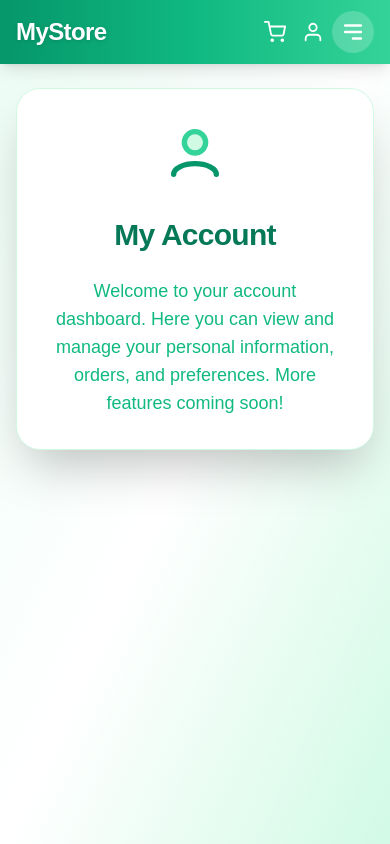
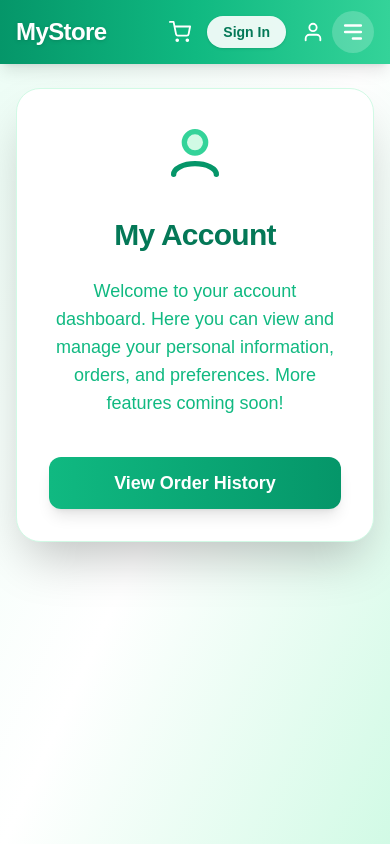
Before and after one commit to iampeterjose/ecommerce, a Next.js app: page /account in a window 390 px wide. Shown: the top 844 px of the page. Built offline with nearby package versions, Linux system fonts and the light colour scheme.

Commit message:
top padding on cart and checkout page

```diff
--- a/app/account/page.jsx
+++ b/app/account/page.jsx
@@ -32,6 +32,11 @@ const Page = () => {
                     <p className="text-emerald-500 text-lg text-center max-w-md">
                         Welcome to your account dashboard. Here you can view and manage your personal information, orders, and preferences. More features coming soon!
                     </p>
+                    <a href="/history" className="mt-4 w-full max-w-xs">
+                        <button className="w-full py-3 font-bold bg-gradient-to-r from-emerald-500 to-emerald-600 text-white rounded-xl shadow-lg hover:from-emerald-600 hover:to-emerald-700 transition-all duration-200 text-lg">
+                            View Order History
+                        </button>
+                    </a>
                 </div>
             )}
         </div>
--- a/app/cart/checkout/page.jsx
+++ b/app/cart/checkout/page.jsx
@@ -39,7 +39,7 @@ const page = () => {
     const stripePromise = loadStripe(process.env.NEXT_PUBLIC_STRIPE_PUBLISHABLE_KEY);
 
     return (
-        <div className="flex flex-col py-10 md:py-8 min-h-screen bg-emerald-50/40 px-2 md:px-10 lg:px-32">
+        <div className="flex flex-col py-10 md:py-8 min-h-screen bg-emerald-50/40 px-2 md:px-10 lg:px-32 pt-24 md:pt-5">
             {/* Floating Back Button */}
             <button
                 className="fixed top-24 left-4 z-30 flex items-center gap-2 bg-white border border-emerald-100 shadow-lg rounded-full px-4 py-2 text-emerald-600 font-bold hover:bg-emerald-100 transition-colors duration-200"
--- a/app/cart/page.jsx
+++ b/app/cart/page.jsx
@@ -24,7 +24,7 @@ const Page = () => {
     if (!isMounted) return null; // Prevent rendering until mounted
 
     return (
-        <div className="flex flex-col py-10 md:py-8 min-h-screen bg-emerald-50/40 px-2 md:px-10 lg:px-32">
+        <div className="flex flex-col py-10 md:py-8 min-h-screen bg-emerald-50/40 px-2 md:px-10 lg:px-32 pt-24 md:pt-5">
             <h1 className="text-3xl md:text-4xl font-extrabold text-emerald-700 mb-2 tracking-tight flex items-center gap-3">
                 <FaCartArrowDown size={32} className="text-emerald-400" />
                 Shopping Cart
--- a/app/constants/index.js
+++ b/app/constants/index.js
@@ -4,9 +4,7 @@ import { MdEmail } from "react-icons/md";
 export const navLinks = [
     {href: "/", title: "Home", view: "desktop" },
     {href: "/products", title: "Products", view: "desktop" },
-    {href: "/#contactus", title: "Contact Us", view: "desktop" },
-    {href: "/cart", title: "Cart", view: "mobile" },
-    {href: "/history", title: "Order History", view: "mobile" }
+    {href: "/#contactus", title: "Contact Us", view: "desktop" }
 ];
 
 export const productAndServices = [
--- a/components/Nav.jsx
+++ b/components/Nav.jsx
@@ -52,6 +52,8 @@ const Nav = () => {
                         <span className="absolute -top-2 -right-2 bg-rose-500 text-white text-xs rounded-full px-1.5 py-0.5 min-w-[20px] text-center animate-bounce shadow-lg">{totalQuantity}</span>
                     )}
                 </Link>
+                {/* Sign In button for small screens */}
+                <Link href="/signin" className="flex md:hidden items-center px-4 py-1.5 rounded-full bg-white/90 text-emerald-700 text-sm font-bold shadow hover:bg-white transition-colors">Sign In</Link>
                 <Link href="/signin" className="hidden md:flex items-center px-4 py-1.5 rounded-full bg-white/90 text-emerald-700 text-sm font-bold shadow hover:bg-white transition-colors">Sign In</Link>
                 <Link href="/account" className="flex items-center"><FiUser size={22} className="text-white" /></Link>
             </div>
```
